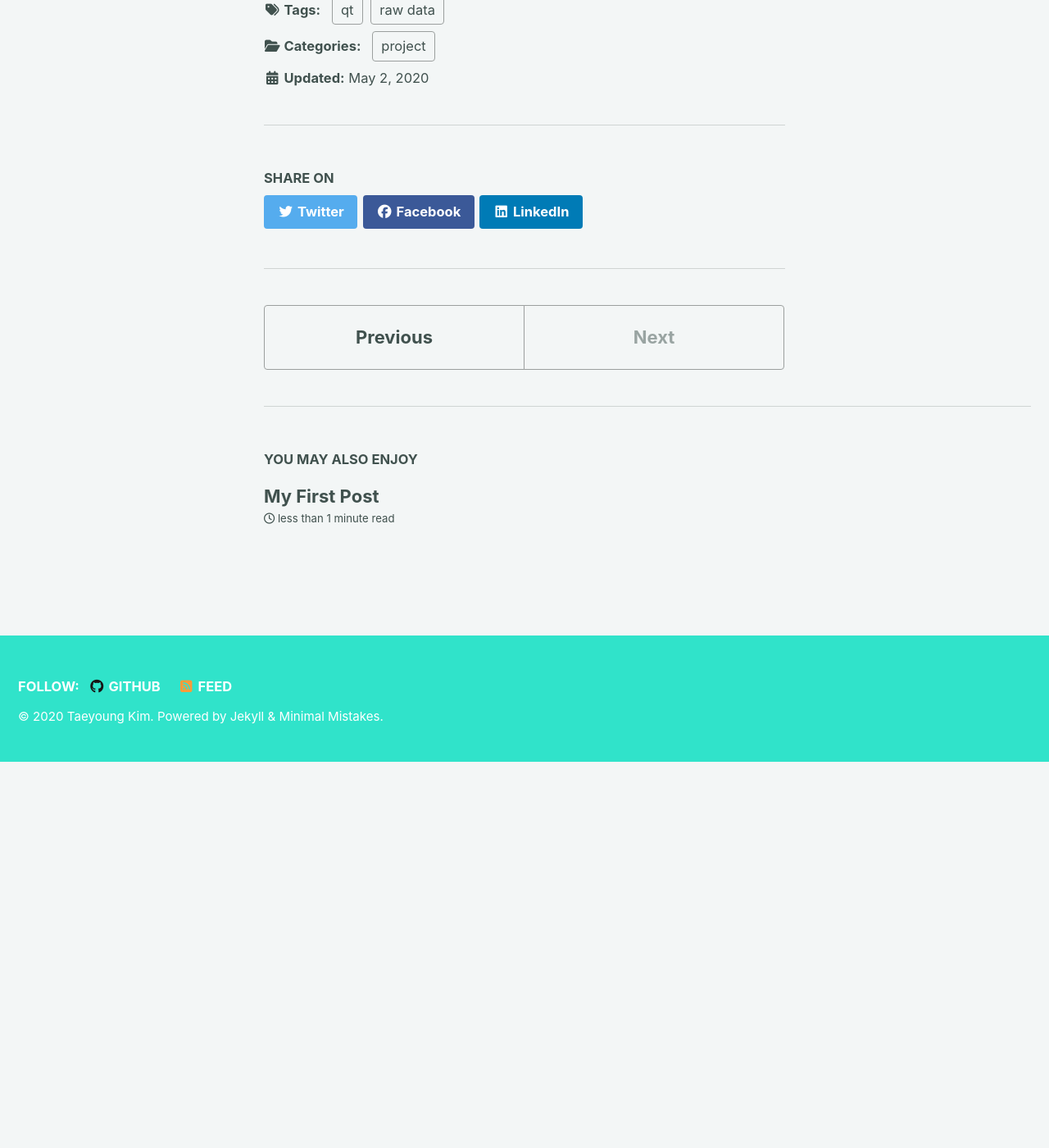
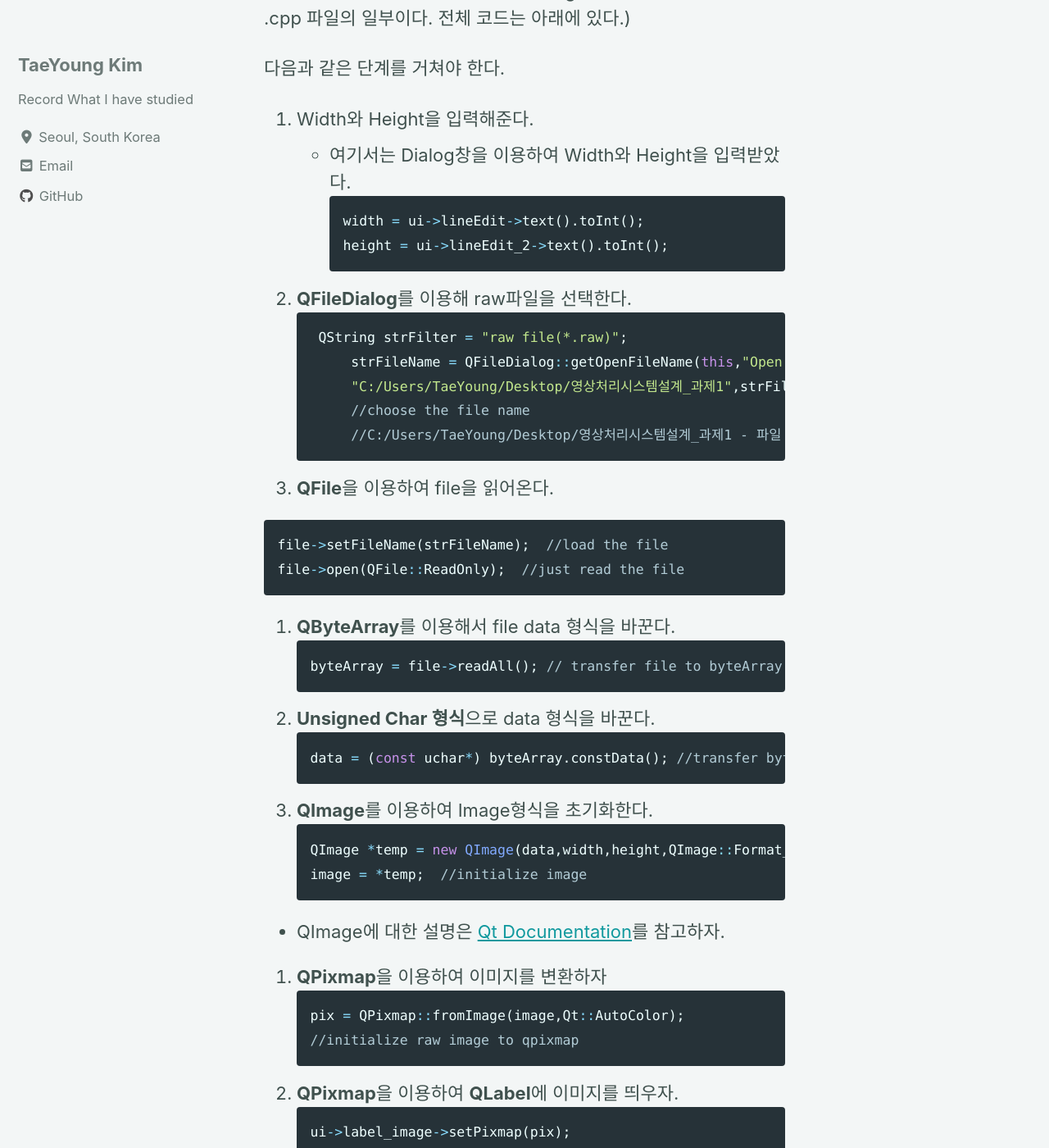
Before and after one commit to Taeyoung96/Taeyoung96.github.io, a Jekyll site: the page built from _posts/2020-05-02-raw.md, in a window 1280 px wide and 1400 px high, scrolled down 1329 px. Shown: the whole window at 82% size. Built offline with Jekyll 4.4.1, drawn with Linux system fonts in a browser that asks for light colours; cached includes are drawn as plain includes; nearby versions of some CDN libraries; before the commit the page ends 2258 px from its top, so only the background shows below that; some of the changed text lies outside the part shown.

Commit message:
first blog

````diff
--- a/_posts/2020-05-02-raw.md
+++ b/_posts/2020-05-02-raw.md
@@ -9,6 +9,7 @@ toc : true
 ---
 
 #Raw Data Image File 읽기
+
 ---
 블로그에 쓰는 첫 번째 글이다.
 
@@ -16,14 +17,81 @@ toc : true
 
 ---
 
-####Raw Data란?
+###Raw Data란?
 > 이미지 파일 포맷 중 하나로 디지털 카메라나 이미지 스케너의 이미지 센서로부터 최소한으로 처리한 데이터를 포함하고 있다.
 
-####Raw Data 이미지 파일의 장점
+###Raw Data 이미지 파일의 장점
 > * 무손실 압축을 사용하므로 이미지는 원본 그대로를 사용하고 있다.
 > * 더 섬세한 제어가 가능하다.
 > * 색 공간은 사용자가 원하는대로 변경할 수 있다.
 
-####Raw Data 이미지 파일의 단점
+###Raw Data 이미지 파일의 단점
 > * 일반적으로 JPEG 파일보다 2~6배 정보 용량이 더 크다.
 > * 카메라가 raw 이미지를 카드에 기록할 때 JPEG보다 시간이 많이 걸리므로 연속 촬영에서 건져낼 수 있는 사진 수는 비교적 적다.
+> * Width, height 정보를 알아야 한다.
+
+
+**Qt Creator**를 이용해서 Raw Data Image File을 읽어보자.
+(소스는 .cpp 파일의 일부이다. 전체 코드는 아래에 있다.)
+
+
+다음과 같은 단계를 거쳐야 한다.
+
+
+1.   Width와 Height을 입력해준다.
+- 여기서는 Dialog창을 이용하여 Width와 Height을 입력받았다.
+```cpp
+width = ui->lineEdit->text().toInt();
+height = ui->lineEdit_2->text().toInt();
+```
+
+
+2. **QFileDialog**를 이용해 raw파일을 선택한다.
+```cpp
+ QString strFilter = "raw file(*.raw)";
+        strFileName = QFileDialog::getOpenFileName(this,"Open a file",
+        "C:/Users/TaeYoung/Desktop/영상처리시스템설계_과제1",strFilter);
+        //choose the file name
+        //C:/Users/TaeYoung/Desktop/영상처리시스템설계_과제1 - 파일 경로 입력
+```
+
+
+3. **QFile**을 이용하여 file을 읽어온다.
+
+```cpp
+file->setFileName(strFileName);  //load the file
+file->open(QFile::ReadOnly);  //just read the file
+```
+4.  **QByteArray**를 이용해서 file data 형식을 바꾼다.
+```cpp
+byteArray = file->readAll(); // transfer file to byteArray
+```
+5. **Unsigned Char 형식**으로 data 형식을 바꾼다.
+```cpp
+data = (const uchar*) byteArray.constData(); //transfer byteArray to uchar
+```
+
+6. **QImage**를 이용하여 Image형식을 초기화한다.
+```cpp
+QImage *temp = new QImage(data,width,height,QImage::Format_Grayscale8);
+image = *temp;  //initialize image
+```
+
+- QImage에 대한 설명은 [Qt Documentation](https://doc.qt.io/qt-5/qimage.html)를 참고하자.
+
+7. **QPixmap**을 이용하여 이미지를 변환하자
+```cpp
+pix = QPixmap::fromImage(image,Qt::AutoColor);
+//initialize raw image to qpixmap
+```
+
+8. **QPixmap**을 이용하여 **QLabel**에 이미지를 띄우자.
+```cpp
+ui->label_image->setPixmap(pix);
+//show image on qlabel
+```
+
+---
+
+위에 알려준 순서대로 *Raw data image file*을 읽을 경우,
+다음과 같은 프로젝트를 만들 수 있다.
````
